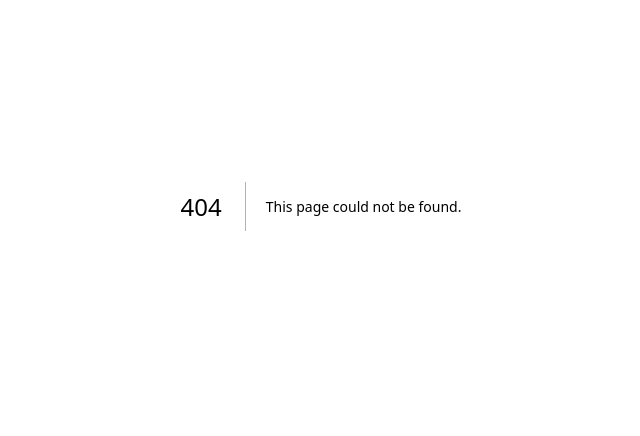
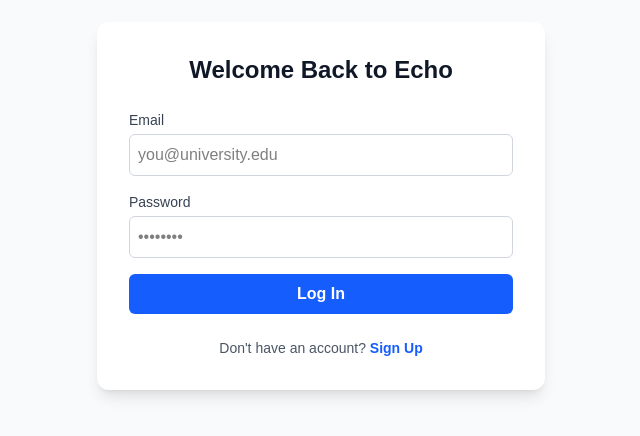
Before and after one commit to WafyImady/Conversational-Journal, a Next.js app: page /login in a window 1280 px wide. Before the commit this address had no page. Shown: the part 194-630 px from the top of the page, without its empty margins (319-959 px from the left). Built offline with nearby package versions, Linux system fonts and the light colour scheme; no server answers.

Commit message:
feat: implement supabase auth, enterprise RLS, and secure AI pipeline

```diff
--- a/src/app/api/journal/route.ts
+++ b/src/app/api/journal/route.ts
@@ -3,85 +3,82 @@ import { GoogleGenerativeAI } from "@google/generative-ai";
 import { HfInference } from "@huggingface/inference";
 import { createClient } from "@supabase/supabase-js";
 
-// Initialize AI clients
 const genAI = new GoogleGenerativeAI(process.env.GEMINI_API_KEY || "");
 const hf = new HfInference(process.env.HUGGINGFACE_API_KEY);
-
-// Initialize Supabase Client
-const supabaseUrl = process.env.NEXT_PUBLIC_SUPABASE_URL || "";
-const supabaseKey = process.env.NEXT_PUBLIC_SUPABASE_ANON_KEY || "";
-const supabase = createClient(supabaseUrl, supabaseKey);
 
 export async function POST(request: Request) {
   try {
     const body = await request.json();
     const { text } = body;
 
+    // 1. Grab the secure token from the frontend request
+    const authHeader = request.headers.get("Authorization");
+
+    // 2. Initialize Supabase WITH the user's secure token
+    const supabase = createClient(
+      process.env.NEXT_PUBLIC_SUPABASE_URL || "",
+      process.env.NEXT_PUBLIC_SUPABASE_ANON_KEY || "",
+      {
+        global: { headers: { Authorization: authHeader || "" } },
+      }
+    );
+
+    // 3. Verify the user actually exists and grab their ID
+    const { data: { user }, error: authError } = await supabase.auth.getUser();
+    if (authError || !user) {
+      return NextResponse.json({ error: "Unauthorized. Please log in." }, { status: 401 });
+    }
+
     let detectedEmotions = ["Reflective"];
-    let aiResponseText = "I hear you.";
+    // Upgrade the default fallback message:
+    let aiResponseText = "Thank you for sharing that with me. I'm currently taking a moment to process my thoughts, but I am listening. How else are you feeling today?";
 
-    // --- BRAIN 1: DISTILBERT (Emotion Classification) ---
+    // --- BRAIN 1: DISTILBERT ---
     try {
       const hfResult = await hf.textClassification({
         model: 'bhadresh-savani/distilbert-base-uncased-emotion',
         inputs: text
       });
-
       if (hfResult && hfResult.length > 0) {
-        detectedEmotions = hfResult.slice(0, 2).map(e =>
-          e.label.charAt(0).toUpperCase() + e.label.slice(1)
-        );
+        detectedEmotions = hfResult.slice(0, 2).map(e => e.label.charAt(0).toUpperCase() + e.label.slice(1));
       }
     } catch (hfError) {
       console.warn("Hugging Face SDK warning:", hfError);
     }
 
-    // --- BRAIN 2: GEMINI (Empathetic Reply) ---
+    // --- BRAIN 2: GEMINI ---
     try {
       const model = genAI.getGenerativeModel({ model: "gemini-2.5-flash" });
-      const systemPrompt = `You are Echo, an empathetic AI journaling companion.
-      A user is sharing a journal entry with you.
-      Respond naturally, kindly, and briefly (2-3 sentences max).
-      Acknowledge their feelings and ask one gentle follow-up question to help them reflect.`;
-
+      const systemPrompt = `You are Echo, an empathetic AI journaling companion... (acknowledge feelings briefly).`;
       const result = await model.generateContent(`${systemPrompt}\n\nUser Entry: "${text}"`);
       aiResponseText = result.response.text();
     } catch (geminiError: any) {
-      console.warn("Gemini API is temporarily overloaded:", geminiError.message);
+      console.warn("Gemini API overloaded:", geminiError.message);
     }
 
-    // --- BRAIN 3: SUPABASE (The Memory Bank) ---
+    // --- BRAIN 3: SUPABASE (Authenticated Insert) ---
     try {
       const { error } = await supabase
         .from('journal_entries')
         .insert([
           {
+            user_id: user.id, // WE NOW ATTACH THE SPECIFIC USER ID!
             user_text: text,
             ai_reply: aiResponseText,
             emotions: detectedEmotions.join(", ")
           }
         ]);
 
-      if (error) {
-        console.error("❌ Supabase Insert Error:", error.message);
-      } else {
-        console.log("✅ Successfully saved to Supabase Cloud!");
-      }
+      if (error) console.error("❌ Supabase Insert Error:", error.message);
+      else console.log("✅ Successfully saved to Supabase Cloud for User:", user.email);
     } catch (dbError) {
       console.error("Database connection failed:", dbError);
     }
 
-    // --- THE MERGE ---
-    return NextResponse.json({
-      message: aiResponseText,
-      detectedEmotions: detectedEmotions
-    });
+    return NextResponse.json({ message: aiResponseText, detectedEmotions });
 
   } catch (error: any) {
     console.error("Critical System Error:", error);
-    return NextResponse.json(
-      { error: "System Crash" },
-      { status: 500 }
-    );
+    return NextResponse.json({ error: "System Crash" }, { status: 500 });
   }
 }
--- /dev/null
+++ b/src/app/login/page.tsx
@@ -0,0 +1,119 @@
+"use client";
+
+import { useState } from "react";
+import { createClient } from "@supabase/supabase-js";
+import { useRouter } from "next/navigation";
+
+// Initialize Supabase Client for the browser
+const supabaseUrl = process.env.NEXT_PUBLIC_SUPABASE_URL || "";
+const supabaseKey = process.env.NEXT_PUBLIC_SUPABASE_ANON_KEY || "";
+const supabase = createClient(supabaseUrl, supabaseKey);
+
+export default function LoginPage() {
+  const [email, setEmail] = useState("");
+  const [password, setPassword] = useState("");
+  const [isSignUp, setIsSignUp] = useState(false); // Toggles between Login and Signup
+  const [loading, setLoading] = useState(false);
+  const [message, setMessage] = useState("");
+
+  const router = useRouter();
+
+  const handleAuth = async (e: React.FormEvent) => {
+    e.preventDefault();
+    setLoading(true);
+    setMessage("");
+
+    if (isSignUp) {
+      // --- SUPABASE SIGN UP ---
+      const { error } = await supabase.auth.signUp({
+        email,
+        password,
+      });
+
+      if (error) {
+        setMessage(`❌ Error: ${error.message}`);
+      } else {
+        setMessage("✅ Success! Check your email to confirm your account.");
+      }
+    } else {
+      // --- SUPABASE LOG IN ---
+      const { error } = await supabase.auth.signInWithPassword({
+        email,
+        password,
+      });
+
+      if (error) {
+        setMessage(`❌ Error: ${error.message}`);
+      } else {
+        setMessage("✅ Logged in! Redirecting...");
+        // Send them back to the main journal page!
+        router.push("/");
+      }
+    }
+    setLoading(false);
+  };
+
+  return (
+    <div className="flex min-h-screen items-center justify-center bg-gray-50 p-4">
+      <div className="w-full max-w-md rounded-xl bg-white p-8 shadow-lg">
+        <h1 className="mb-6 text-center text-2xl font-bold text-gray-900">
+          {isSignUp ? "Create an Echo Account" : "Welcome Back to Echo"}
+        </h1>
+
+        <form onSubmit={handleAuth} className="space-y-4">
+          <div>
+            <label className="mb-1 block text-sm font-medium text-gray-700">Email</label>
+            <input
+              type="email"
+              required
+              value={email}
+              onChange={(e) => setEmail(e.target.value)}
+              className="w-full rounded-md border border-gray-300 p-2 focus:border-blue-500 focus:ring-blue-500 text-black"
+              placeholder="you@university.edu"
+            />
+          </div>
+
+          <div>
+            <label className="mb-1 block text-sm font-medium text-gray-700">Password</label>
+            <input
+              type="password"
+              required
+              value={password}
+              onChange={(e) => setPassword(e.target.value)}
+              className="w-full rounded-md border border-gray-300 p-2 focus:border-blue-500 focus:ring-blue-500 text-black"
+              placeholder="••••••••"
+            />
+          </div>
+
+          <button
+            type="submit"
+            disabled={loading}
+            className="w-full rounded-md bg-blue-600 py-2 text-white font-semibold hover:bg-blue-700 disabled:bg-blue-400 transition-colors"
+          >
+            {loading ? "Processing..." : isSignUp ? "Sign Up" : "Log In"}
+          </button>
+        </form>
+
+        {message && (
+          <div className="mt-4 text-center text-sm font-medium text-gray-700 bg-gray-100 p-3 rounded-md">
+            {message}
+          </div>
+        )}
+
+        <div className="mt-6 text-center text-sm text-gray-600">
+          {isSignUp ? "Already have an account?" : "Don't have an account?"}{" "}
+          <button
+            type="button"
+            onClick={() => {
+              setIsSignUp(!isSignUp);
+              setMessage("");
+            }}
+            className="font-semibold text-blue-600 hover:underline"
+          >
+            {isSignUp ? "Log In" : "Sign Up"}
+          </button>
+        </div>
+      </div>
+    </div>
+  );
+}
--- a/src/app/page.tsx
+++ b/src/app/page.tsx
@@ -1,13 +1,33 @@
 "use client"; // Needs this because it holds the master state!
 
-import { useState } from "react";
+import { useState, useEffect } from "react"; // <-- ADD useEffect here
+import { useRouter } from "next/navigation"; // <-- ADD this import
+import { createClient } from "@supabase/supabase-js";
 import JournalFeed, { Message } from "@/app/components/JournalFeed";
 import Sidebar from "@/app/components/Sidebar";
 import RightSidebar from "@/app/components/RightSidebar";
 import ChatInput from "@/app/components/ChatInput";
 
+// Initialize Supabase OUTSIDE the component so it only runs once
+const supabaseUrl = process.env.NEXT_PUBLIC_SUPABASE_URL || "";
+const supabaseKey = process.env.NEXT_PUBLIC_SUPABASE_ANON_KEY || "";
+const supabase = createClient(supabaseUrl, supabaseKey);
+
 export default function Home() {
-  // 1. Master list of messages (starts with your Figma text)
+  const router = useRouter();
+
+  // --- THE BOUNCER ---
+  useEffect(() => {
+    const checkAuth = async () => {
+      const { data: { session } } = await supabase.auth.getSession();
+      // If there is no active session, instantly redirect to the login page
+      if (!session) {
+        router.push("/login");
+      }
+    };
+    checkAuth();
+  }, [router]);
+  // 1. Master list of messages
   const [messages, setMessages] = useState<Message[]>([
     {
       id: "1",
@@ -35,17 +55,23 @@ export default function Home() {
     };
     setMessages((prev) => [...prev, userMessage]);
 
-    // 2. Call our new Backend API!
     try {
+      // 2. Get the current user's active session token
+      const { data: { session } } = await supabase.auth.getSession();
+
+      // 3. ONE clean fetch call with the secure token and the user's text
       const response = await fetch("/api/journal", {
         method: "POST",
-        headers: { "Content-Type": "application/json" },
-        body: JSON.stringify({ text: text }),
+        headers: {
+          "Content-Type": "application/json",
+          "Authorization": `Bearer ${session?.access_token}` // The digital ID badge!
+        },
+        body: JSON.stringify({ text: text }), // Send the exact text
       });
 
       const data = await response.json();
 
-      // 3. Error Checking Logic (This creates the 'finalMessage' variable!)
+      // 4. Error Checking Logic
       let finalMessage = "";
       if (data.error) {
         finalMessage = `⚠️ System Error: ${data.error}`;
@@ -55,16 +81,16 @@ export default function Home() {
         finalMessage = "I'm sorry, my brain disconnected for a second. Could you repeat that?";
       }
 
-      // 4. Create the AI's message bubble
+      // 5. Create the AI's message bubble
       const aiMessage: Message = {
         id: (Date.now() + 1).toString(),
         role: "ai",
-        content: finalMessage, // Uses the variable we just defined above
+        content: finalMessage,
         time: new Date().toLocaleTimeString([], { hour: '2-digit', minute: '2-digit' }),
-        emotions: data.detectedEmotions // Grabs the dynamic tags from Gemini!
+        emotions: data.detectedEmotions
       };
 
-      // 5. Add the AI message to the screen
+      // 6. Add the AI message to the screen
       setMessages((prev) => [...prev, aiMessage]);
 
     } catch (error) {
@@ -85,13 +111,13 @@ export default function Home() {
         </header>
 
         <div className="flex-grow overflow-y-auto px-10 py-6 flex flex-col">
-          {/* 3. Pass the master list to the Feed */}
+          {/* Pass the master list to the Feed */}
           <JournalFeed messages={messages} />
         </div>
 
         <div className="w-full bg-[#FAF9F6] px-10 pb-8 pt-4 flex-shrink-0 border-t border-[#E5E2DB]">
           <div className="max-w-4xl mx-auto w-full">
-             {/* 4. Pass the function to the Input */}
+             {/* Pass the function to the Input */}
             <ChatInput onSendMessage={handleNewMessage} />
           </div>
         </div>
```
